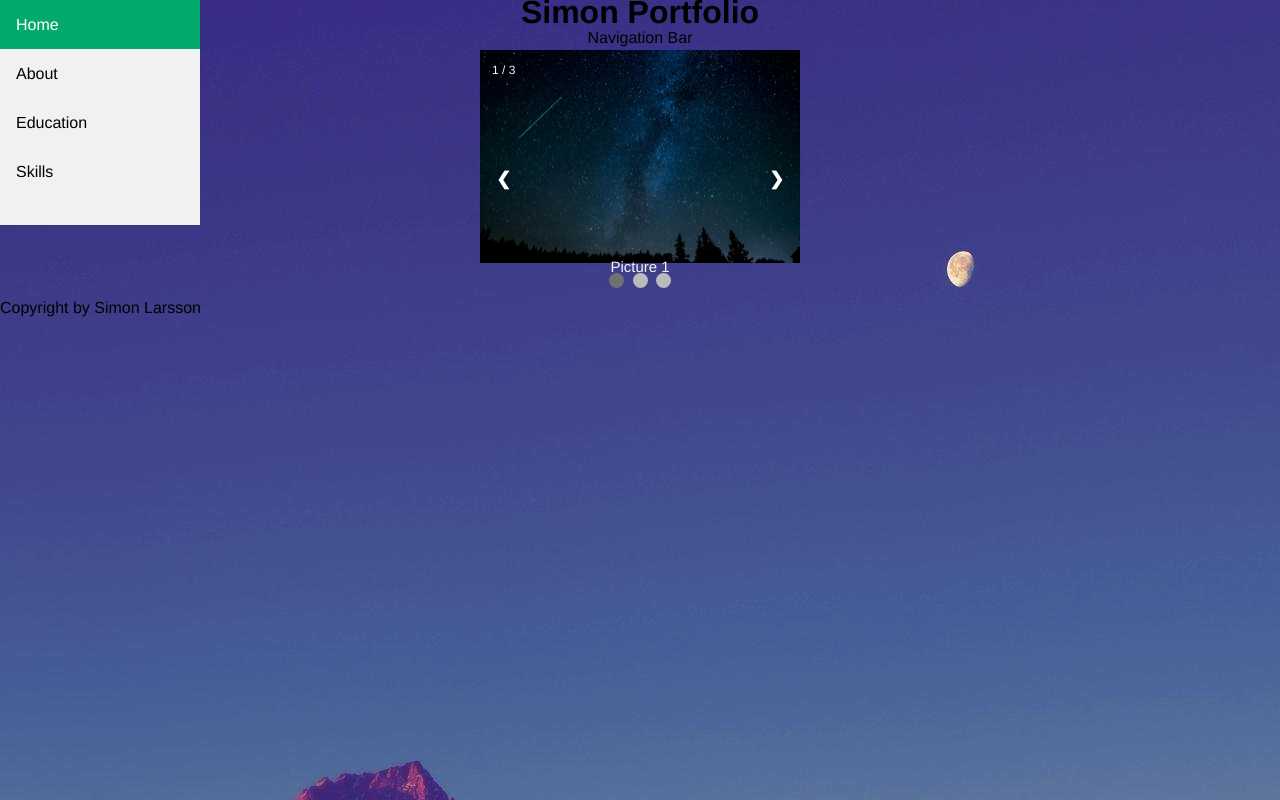
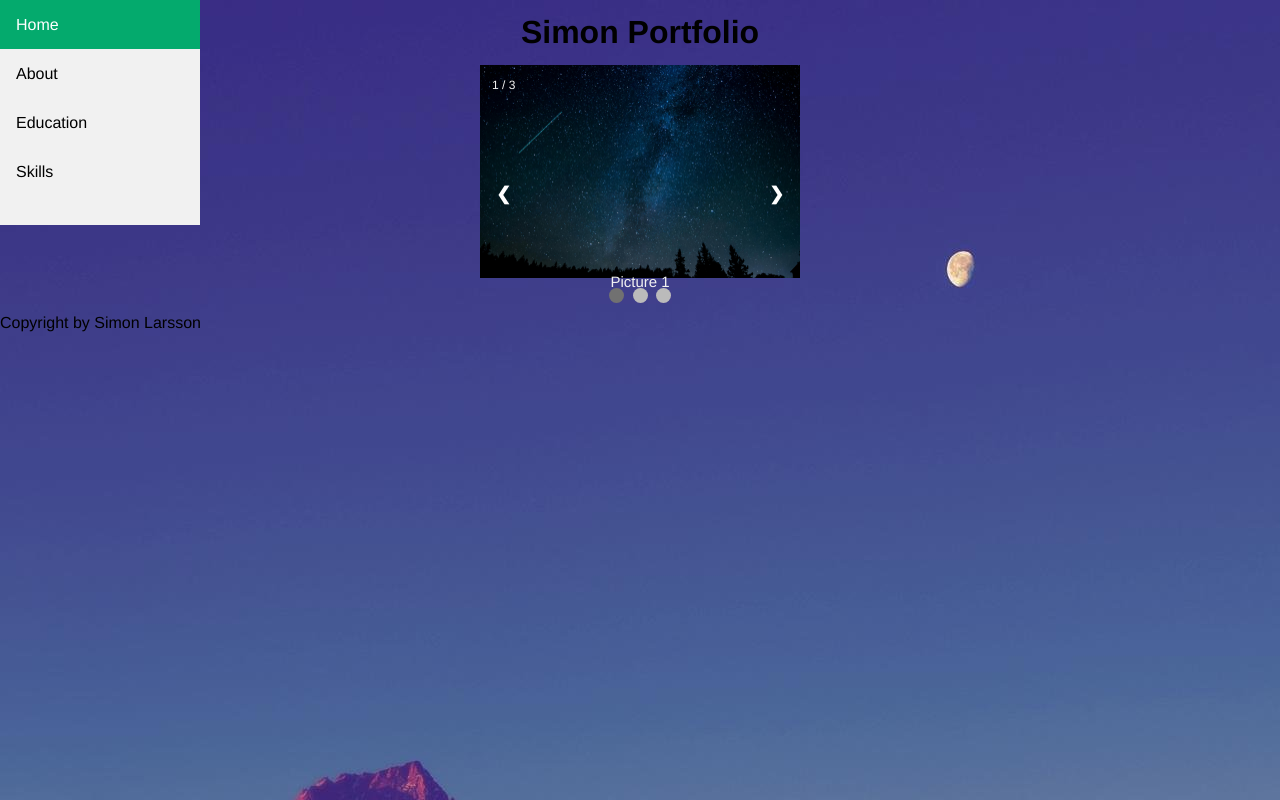
Before and after one commit to simonkod2021/simonkod2021.github.io, a plain HTML site: page index.html in a window 1280 px wide. Drawn offline with Linux system fonts and the light colour scheme.

Commit message:
updated h1

```diff
--- a/index.html
+++ b/index.html
@@ -13,7 +13,6 @@
 <body>
     <header>
         <h1>Simon Portfolio</h1>
-        <nav>Navigation Bar</nav>
     </header>
 
     <div class="sidebar">
--- a/style.css
+++ b/style.css
@@ -2,6 +2,7 @@ h1 {
     text-align: center;
     font-size: xx-large;
     max-width: 100%;
+    padding: 20px;
 }
 @media screen and (max-width: 700px) {
   h1 {
```
